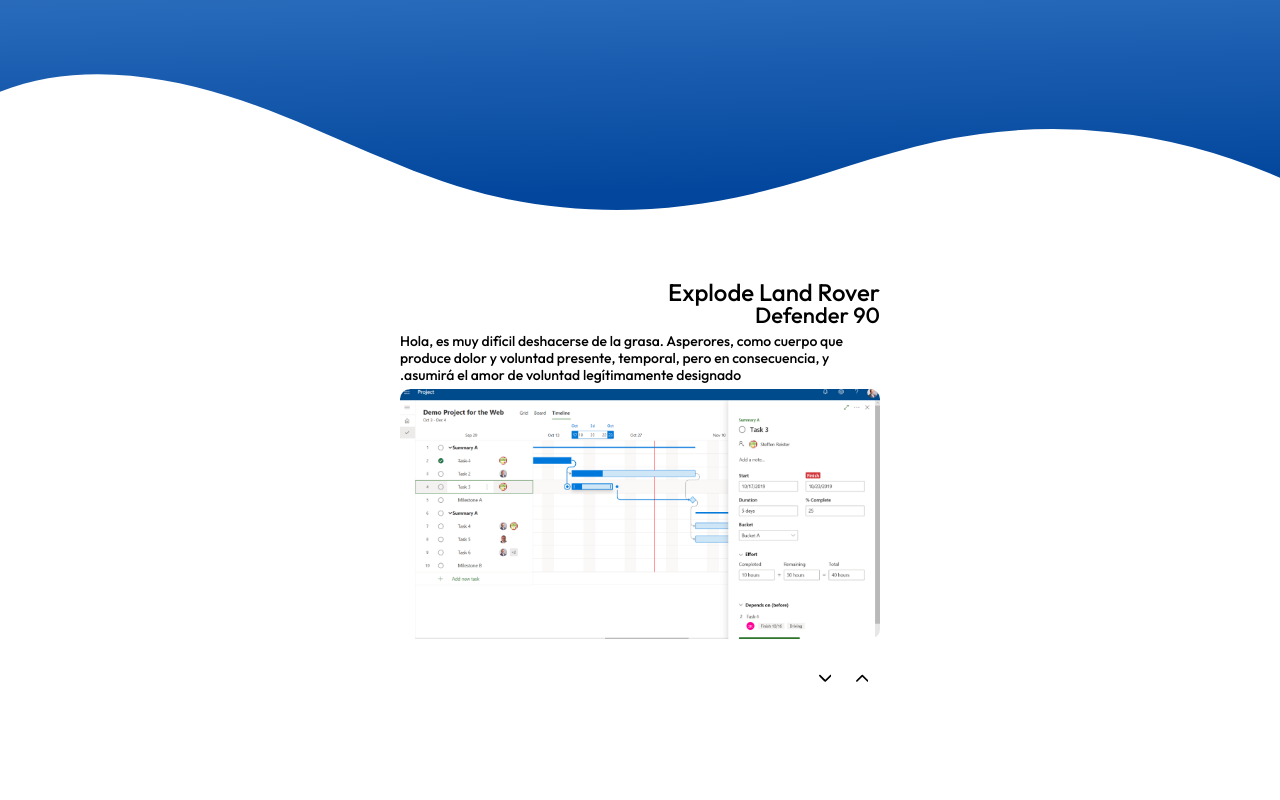
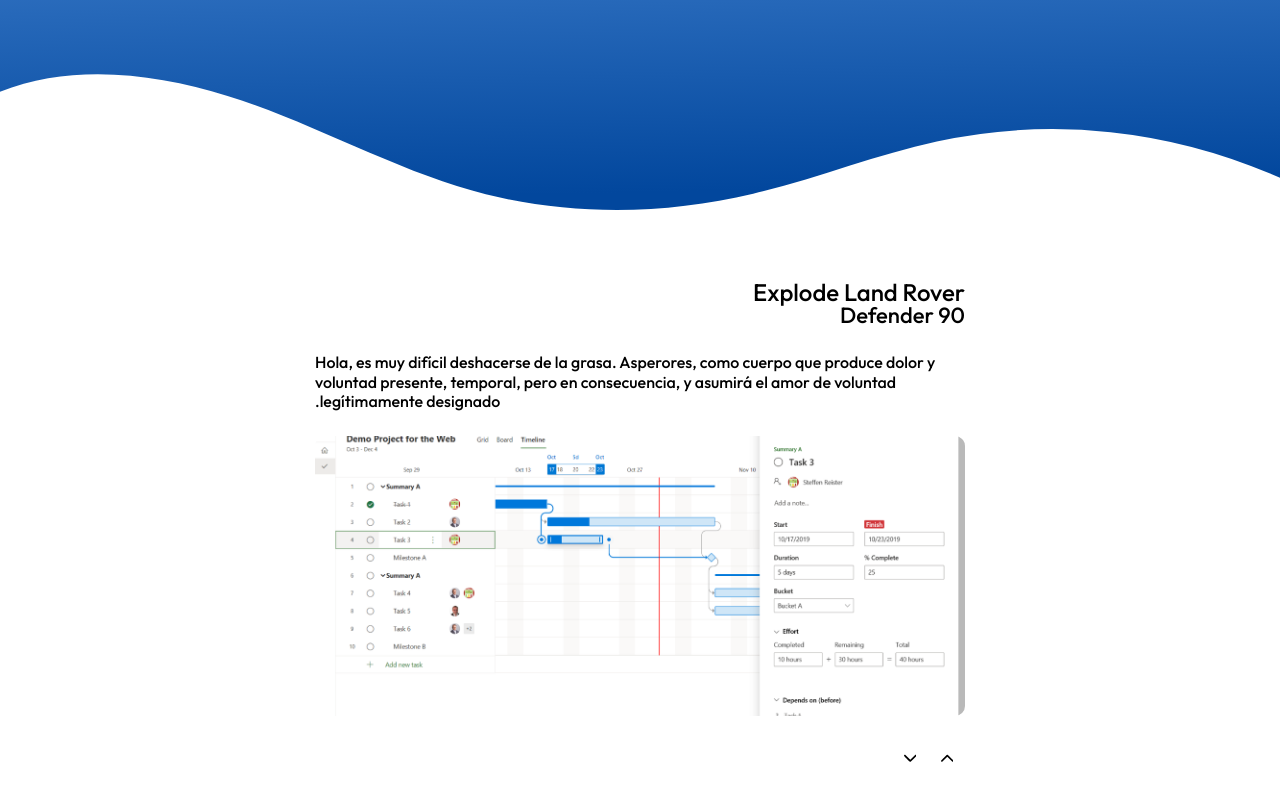
Before and after one commit to watter08/portafolio-spa, a React (Vite) app: page / in a window 1280 px wide. Shown: the part 488-1288 px from the top of the page. Before the commit the page ends 1184 px from the top, so only its background shows below. Built offline with nearby package versions, Linux system fonts and the light colour scheme.

Commit message:
carousel size modifided

```diff
--- a/src/Views/HomeView.jsx
+++ b/src/Views/HomeView.jsx
@@ -19,7 +19,7 @@
                 <ShapeHeader />
             </div>
 
-            <div className="row position-relative pt-5 mt-5">
+            <div className="row position-relative pt-5 mt-5 pb-5 mb-5">
                 <div className="embla-containers">
                     <EmblaCarousel
                     currentLenguaje={currentLenguage}
--- a/src/assets/sass/embla_carousel.scss
+++ b/src/assets/sass/embla_carousel.scss
@@ -1,7 +1,7 @@
 .embla {
-    max-width: 48rem;
+    max-width: 65rem;
     margin: auto;
-    --slide-height: 37rem;
+    --slide-height: 45rem;
     --slide-spacing: 1rem;
     --slide-size: 100%;
   }
@@ -28,14 +28,16 @@
   }
   .embla__slide__subtitle{
     font-size: 22px;
+    padding-bottom: 20px;
   }
   .embla__slide__details{
-    font-size: 14px;
+    font-size: 16px;
     text-align: left;
+    padding-bottom: 20px;
   }
   .embla__slide__img{
     width: 100%;
-    height: 250px;
+    height: 280px;
     border-radius: 10px;
     object-fit: cover;
   }
```
